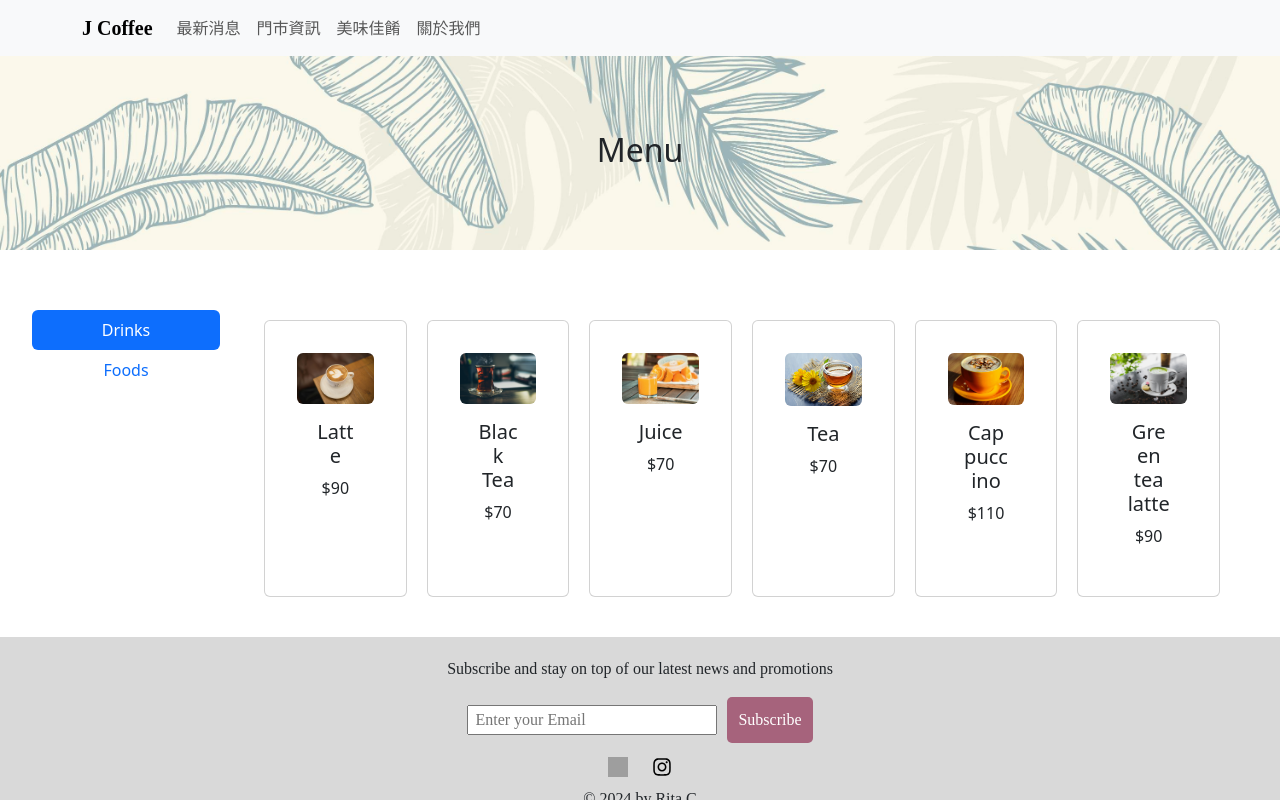
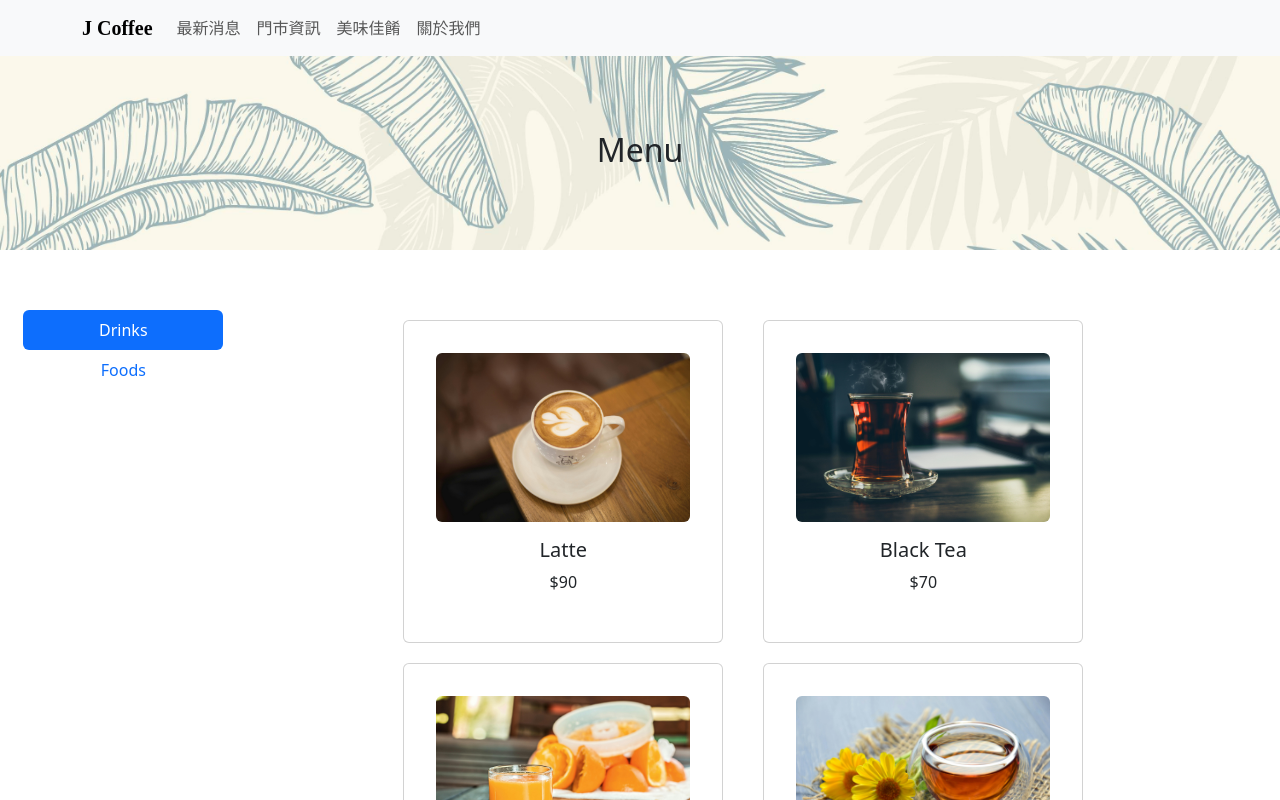
Before and after one commit to ritacc12/CoffeeShop, a React (Vite) app: page /menu in a window 1280 px wide. Shown: the top 800 px of the page. Built offline with nearby package versions, Linux system fonts and the light colour scheme; grey boxes are pictures that could not be loaded.

Commit message:
adjust the layout of menu

```diff
--- a/src/component/MealItem.jsx
+++ b/src/component/MealItem.jsx
@@ -5,8 +5,8 @@
     <>
       <Card
         style={{
-          width: "16rem",
-          margin: "10px",
+          width: "20rem",
+          margin: "10px 20px 10px 20px",
         }}
         id={id}
       >
--- a/src/page/Menu.jsx
+++ b/src/page/Menu.jsx
@@ -15,13 +15,12 @@
       <Title title="Menu" />
 
       <Tab.Container id="left-tabs-example" defaultActiveKey="first">
-        <Row className="Menu" style={{ marginTop: "60px", marginLeft: "20px" }}>
-          <Col md={2}>
-            <Nav
-              variant="pills"
-              className="flex-column"
-              style={{ marginBottom: "20px" }}
-            >
+        <Row
+          className="Menu"
+          style={{ marginTop: "60px", marginLeft: "20px", marginRight: "20px" }}
+        >
+          <Col md={2} style={{ display: "flex", justifyContent: "center" }}>
+            <Nav variant="pills" className="flex-column">
               <Nav.Item className="Nav-item">
                 <Nav.Link eventKey="first">Drinks</Nav.Link>
               </Nav.Item>
@@ -30,8 +29,8 @@
               </Nav.Item>
             </Nav>
           </Col>
-          <Col xs={12} md={10}>
-            <Tab.Content style={{ marginRight: "40px" }}>
+          <Col md={10}>
+            <Tab.Content>
               <Tab.Pane eventKey="first">
                 {" "}
                 <div className="CardContainer">
--- a/src/styles/Meal.css
+++ b/src/styles/Meal.css
@@ -1,11 +1,21 @@
 .Menu{
   margin-top: 80px;
+  margin-left: 20px;
+  margin-right: 20px;
+}
+
+.PillItem{
+  display: flex;
+  justify-content: center;
+}
+.Nav-item{
+  width: 200px;
 }
 
 .CardContainer{
   display: flex;
-  margin-left: 10px;
-  padding-right: 10px;
+  flex-wrap: wrap;
+  justify-content: center;
 }
 
 .itemImg{
@@ -16,11 +26,6 @@
   font-size: 0.5rem;
   text-align: center;
   word-wrap:break-word;
-}
-
-.nav-pills .nav-link.active,.show>.nav-link{
-  color: white;
-  background-color: #FFA801;
 }
 
 @media screen and (max-width: 768px){
```
